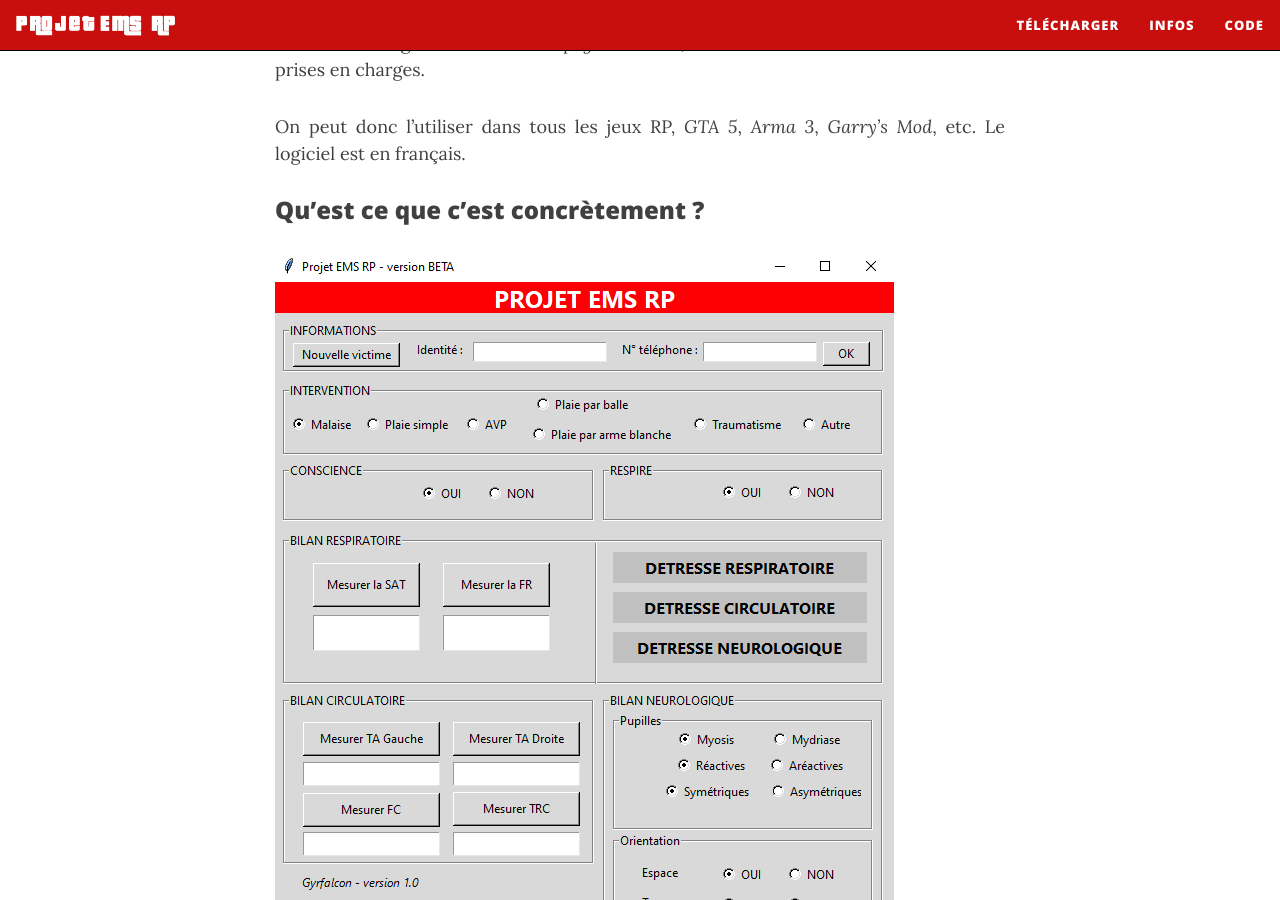
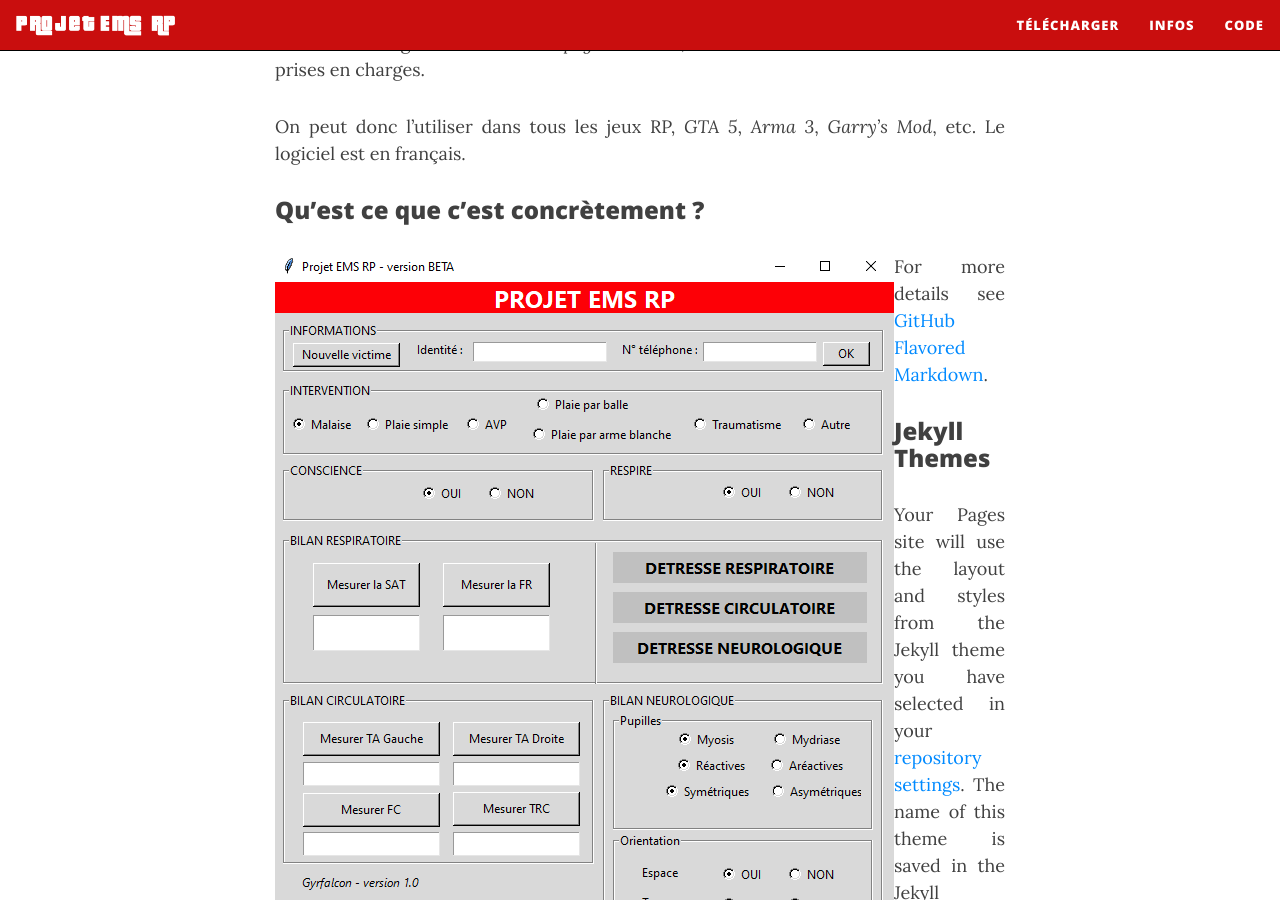
Before and after one commit to Gyrfalc0n/Projet-EMS-RP, a Jekyll site: the page built from index.md, in a window 1280 px wide and 900 px high, scrolled down 718 px. Built offline with Jekyll 4.4.1, drawn with Linux system fonts in a browser that asks for light colours; nearby versions of some CDN libraries; the list of posts is cut into pages by our own code.

Commit message:
Update index.md

```diff
--- a/index.md
+++ b/index.md
@@ -18,7 +18,7 @@ On peut donc l'utiliser dans tous les jeux RP, _GTA 5_, _Arma 3_, _Garry's Mod_,
 
 
 
-![Logiciel](https://ems.gyrfalcon.fr/images/preview.png)
+![Logiciel](https://ems.gyrfalcon.fr/images/preview.png){: style="float: left"}
 
 
 For more details see [GitHub Flavored Markdown](https://guides.github.com/features/mastering-markdown/).
```
